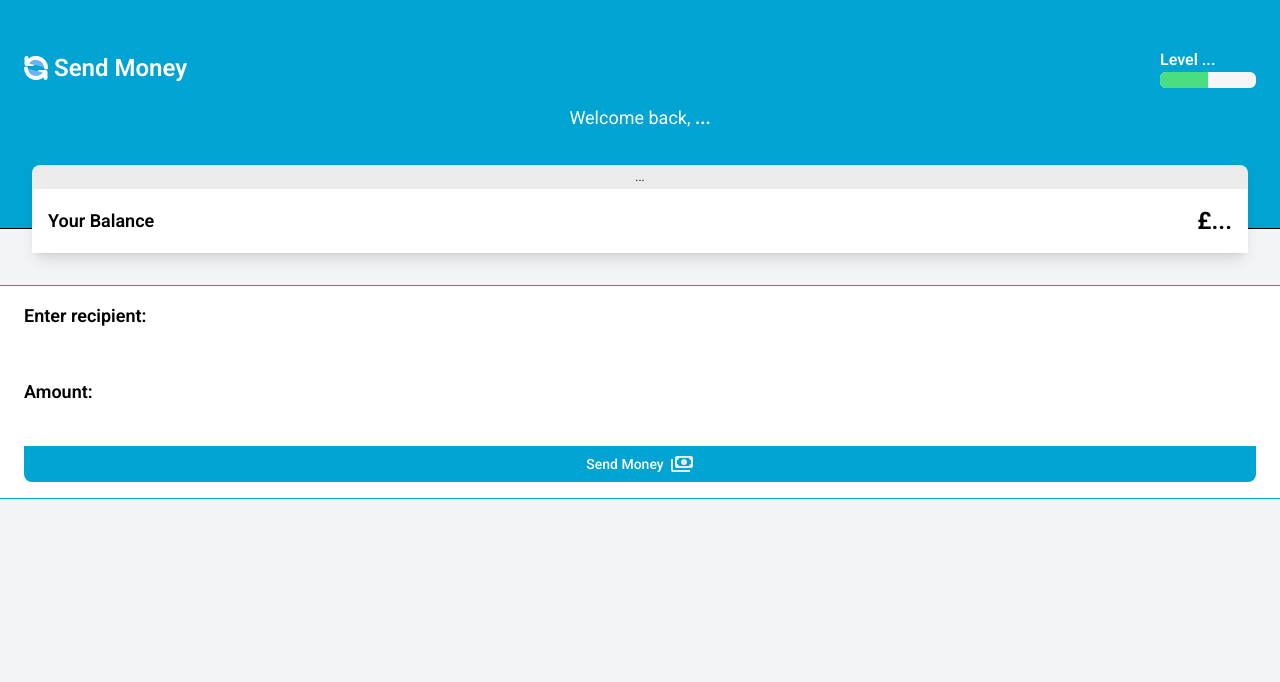
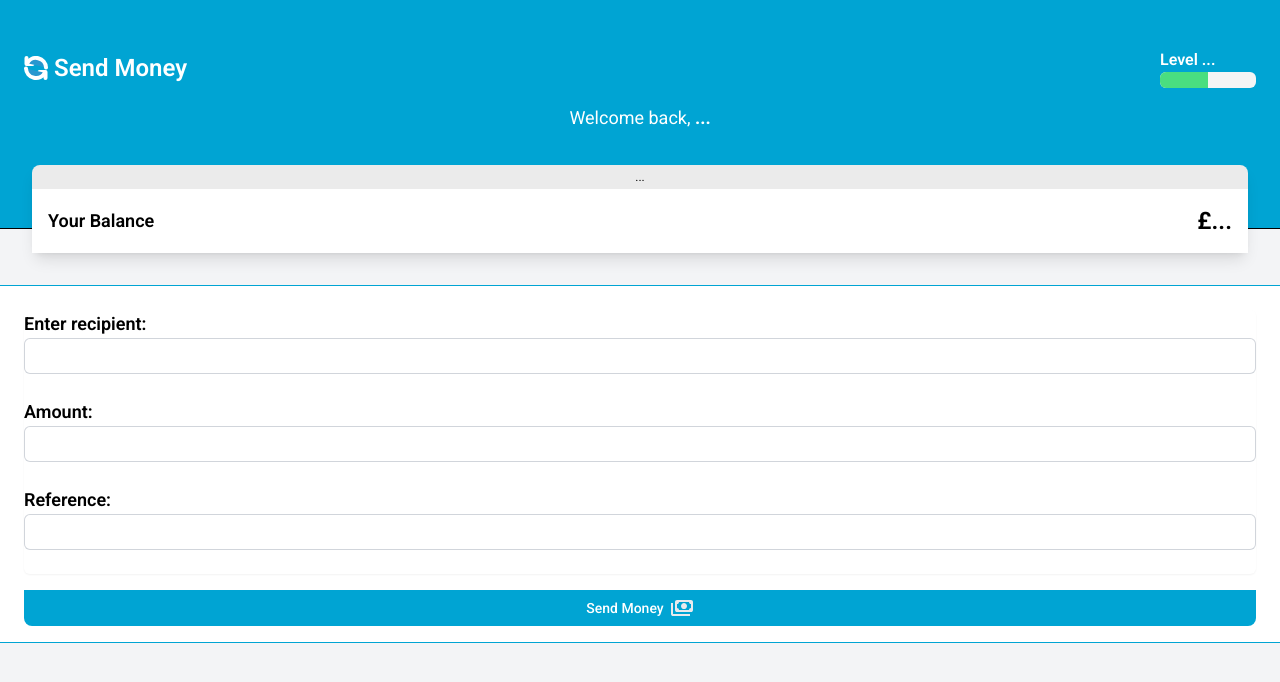
Before and after one commit to Jackson-Stewart/Industrial-Team-Project---Eco-Friendly-Banking-App, a website: page Frontend/pages/sendmoney.html in a window 1280 px wide. Drawn offline with nearby package versions, Linux system fonts and the light colour scheme; no server answers.

Commit message:
SendMoney
Final. Actions for the form and buttons still needed

```diff
--- a/Frontend/pages/sendmoney.html
+++ b/Frontend/pages/sendmoney.html
@@ -9,6 +9,7 @@
         href="https://fonts.googleapis.com/css2?family=Material+Symbols+Outlined:opsz,wght,FILL,GRAD@20..48,100..700,0..1,-50..200" />
     <link rel="stylesheet" href="../style.css">
     <script src="https://cdn.jsdelivr.net/npm/axios/dist/axios.min.js"></script>
+    <script src="https://cdn.tailwindcss.com"></script>
     <title></title>
     <style>
         .loader {
@@ -89,7 +90,7 @@
                             d="M240-200h120v-240h240v240h120v-360L480-740 240-560v360Zm-80 80v-480l320-240 320 240v480H520v-240h-80v240H160Zm320-350Z" />
                     </svg>-->
                 <svg xmlns="http://www.w3.org/2000/svg"
-                        height="24px"  fill="#6CB4EE" width="24px" stroke="#FFFFFF" stroke-width="4" stroke-linecap="round" stroke-linejoin="round">
+                        height="24px"  fill="#2897CF" width="24px" stroke="#FFFFFF" stroke-width="4" stroke-linecap="round" stroke-linejoin="round">
                         <path d="M2.5 2v6h6M21.5 22v-6h-6"/><path d="M22 11.5A10 10 0 0 0 3.2 7.2M2 12.5a10 10 0 0 0 18.8 4.2"/>
 
                 </svg>Send Money</h2>
@@ -114,24 +115,22 @@
                     <h4 class="ml-auto font-semibold text-2xl balance">£...</h4>
                 </div>
             </div>
-
-            <!-- <button href=""
-                class="btn btn-primary rounded-bl-lg rounded-br-lg !py-1.5 w-full flex gap-x-1.5 items-center justify-center">Send
-                Money<svg xmlns="http://www.w3.org/2000/svg" height="24px" viewBox="0 -960 960 960" width="24px"
-                    fill="#e8eaed">
-                    <path
-                        d="M560-440q-50 0-85-35t-35-85q0-50 35-85t85-35q50 0 85 35t35 85q0 50-35 85t-85 35ZM280-320q-33 0-56.5-23.5T200-400v-320q0-33 23.5-56.5T280-800h560q33 0 56.5 23.5T920-720v320q0 33-23.5 56.5T840-320H280Zm80-80h400q0-33 23.5-56.5T840-480v-160q-33 0-56.5-23.5T760-720H360q0 33-23.5 56.5T280-640v160q33 0 56.5 23.5T360-400Zm440 240H120q-33 0-56.5-23.5T40-240v-440h80v440h680v80ZM280-400v-320 320Z" />
-                </svg></button> -->
         </div>
 
         <div class="bg-white border-t border-b border-primary py-4 px-6 mt-8">
 
             <form action="...">
-                <h2 class="font-semibold text-lg">Enter recipient:</h2>
-                <input type="text" id="recipient" name="Recipient">
-                <br><br>
-                <h2 class="font-semibold text-lg">Amount:</h2>
-                <input type="number" id="amount" name="Amount">
+                <div class="relative mt-2 rounded-md shadow-sm">
+                    <h2 class="font-semibold text-lg">Enter recipient:</h2>
+                    <input type="text" id="recipient" name="Recipient" class="block w-full rounded-md border-0 py-1.5 pl-7 pr-20 text-gray-900 ring-1 ring-inset ring-gray-300 placeholder:text-gray-400 focus:ring-2 focus:ring-inset focus:ring-indigo-600 sm:text-sm sm:leading-6">
+                    <br>
+                    <h2 class="font-semibold text-lg">Amount:</h2>
+                    <input type="number" id="amount" name="Amount" class="block w-full rounded-md border-0 py-1.5 pl-7 pr-20 text-gray-900 ring-1 ring-inset ring-gray-300 placeholder:text-gray-400 focus:ring-2 focus:ring-inset focus:ring-indigo-600 sm:text-sm sm:leading-6">
+                    <br>
+                    <h2 class="font-semibold text-lg">Reference:</h2>
+                    <input type="text" id="reference" name="Reference" class="block w-full rounded-md border-0 py-1.5 pl-7 pr-20 text-gray-900 ring-1 ring-inset ring-gray-300 placeholder:text-gray-400 focus:ring-2 focus:ring-inset focus:ring-indigo-600 sm:text-sm sm:leading-6">
+                    <br>
+                </div>
             </form>
 
             <button href="" class="btn btn-primary rounded-bl-lg rounded-br-lg !py-1.5 w-full flex gap-x-1.5 items-center justify-center">Send
@@ -139,41 +138,7 @@
                     <path d="M560-440q-50 0-85-35t-35-85q0-50 35-85t85-35q50 0 85 35t35 85q0 50-35 85t-85 35ZM280-320q-33 0-56.5-23.5T200-400v-320q0-33 23.5-56.5T280-800h560q33 0 56.5 23.5T920-720v320q0 33-23.5 56.5T840-320H280Zm80-80h400q0-33 23.5-56.5T840-480v-160q-33 0-56.5-23.5T760-720H360q0 33-23.5 56.5T280-640v160q33 0 56.5 23.5T360-400Zm440 240H120q-33 0-56.5-23.5T40-240v-440h80v440h680v80ZM280-400v-320 320Z"></path>
                 </svg></button>
         </div>
-<!--         <div class="bg-white border-t border-b border-primary py-4 px-6 mt-8">
-            <h2 class="font-semibold text-lg">Green Level</h2>
-            <div class="text-center mt-4">
-                <h4 class="font-semibold text-lg currentLevel">...</h4>
-                <div class="bg-[#F5F5F5] w-24 h-4 rounded-md mt-2 mx-auto">
-                    <div class="bg-green-400 w-1/2 h-full rounded-tl-md rounded-bl-md"></div>
-                </div>
-                <p class="mt-2"><span class="font-medium pointsRemainingToNextLevel">...</span> points until <span
-                        class="nextLevel">Level ...</span></p>
-                <button href="" class="btn btn-primary mt-4 mx-auto rounded-md w-max flex gap-x-1.5 items-center">View
-                    Level History<svg xmlns="http://www.w3.org/2000/svg" height="24px" viewBox="0 -960 960 960"
-                        width="24px" fill="#e8eaed">
-                        <path d="m140-220-60-60 300-300 160 160 284-320 56 56-340 384-160-160-240 240Z" />
-                    </svg></button>
-            </div>
-        </div>
 
-        <div class="mt-8 container">
-            <h2 class="font-semibold text-lg">Latest Transactions</h2>
-            <div class="transaction bg-green-200">
-                <p>GreenWaste Management</p>
-                <p class="ml-auto">-£45.76</p>
-            </div>
-            <div class="transaction bg-orange-200">
-                <p>FastMed Healthcare</p>
-                <p class="ml-auto">-£17.24</p>
-            </div>
-            <div class="transaction bg-red-200">
-                <p>RedFuel Services</p>
-                <p class="ml-auto">-£29.78</p>
-            </div>
-
-            <button href="" class="btn btn-primary mt-4 w-full rounded-md">View All Transactions</button>
-        </div>
-    </div> -->
     <script type="module" src="../functions.js"></script>
 </body>
 
```
